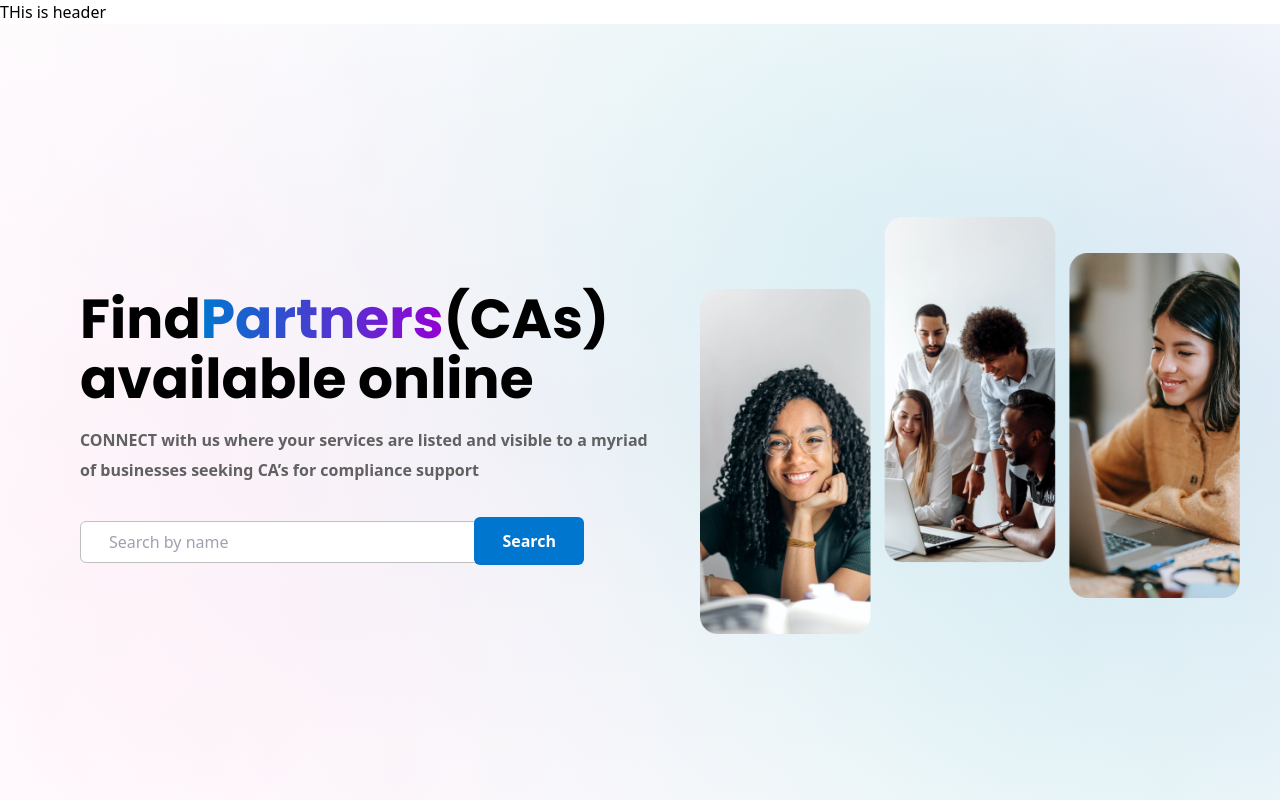
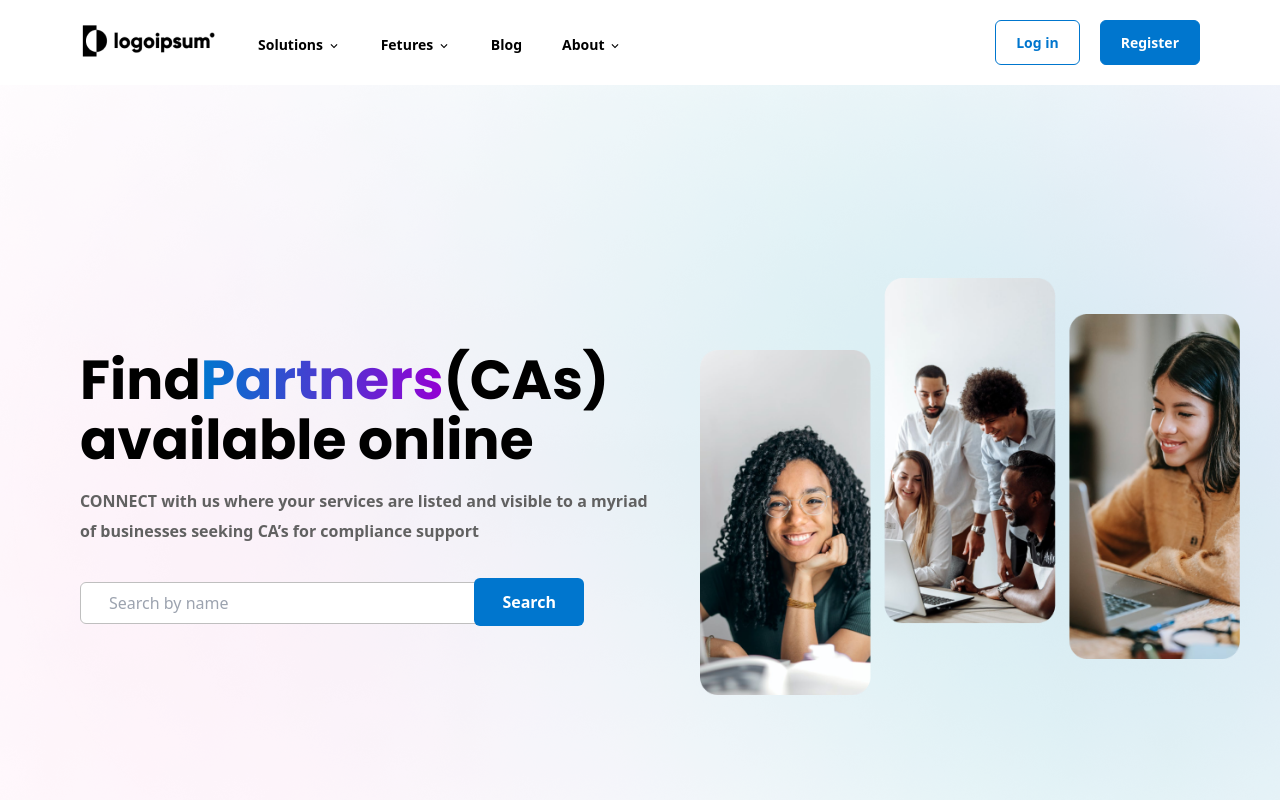
Before and after one commit to abid365/filesure-assignment, a React (Vite) app: page / in a window 1280 px wide. Shown: the top 800 px of the page. Built offline with nearby package versions, Linux system fonts and the light colour scheme; no server answers.

Commit message:
navbar done

```diff
--- a/src/blocks/Header.jsx
+++ b/src/blocks/Header.jsx
@@ -1,7 +1,37 @@
 import React from "react";
+import { MdKeyboardArrowDown } from "react-icons/md";
 
 const Header = () => {
-  return <div>THis is header</div>;
+  return (
+    <div className="lg:px-20 py-5 flex justify-between">
+      {/* nav links */}
+      <div className="flex gap-10 items-center">
+        <img src="/public/logo.png" alt="logo ipsum" />
+        <a className="pt-1 font-bold text-sm" href="#">
+          Solutions <MdKeyboardArrowDown className="inline-block" />
+        </a>
+        <a className="pt-1 font-bold text-sm" href="#">
+          Fetures <MdKeyboardArrowDown className="inline-block" />
+        </a>
+        <a className="pt-1 font-bold text-sm" href="#">
+          Blog
+        </a>
+        <a className="pt-1 font-bold text-sm" href="#">
+          About <MdKeyboardArrowDown className="inline-block" />
+        </a>
+      </div>
+
+      {/* logins */}
+      <div className="flex gap-5">
+        <button className="border border-[#0076CE] text-[#0076CE] px-5 py-2 rounded-md text-sm font-bold hover:bg-[#0076CE] hover:text-white">
+          Log in
+        </button>
+        <button className="border border-[#0076CE] text-white bg-[#0076CE] px-5 py-2 rounded-md text-sm font-bold hover:text-[#0076CE] hover:bg-white">
+          Register
+        </button>
+      </div>
+    </div>
+  );
 };
 
 export default Header;
```
